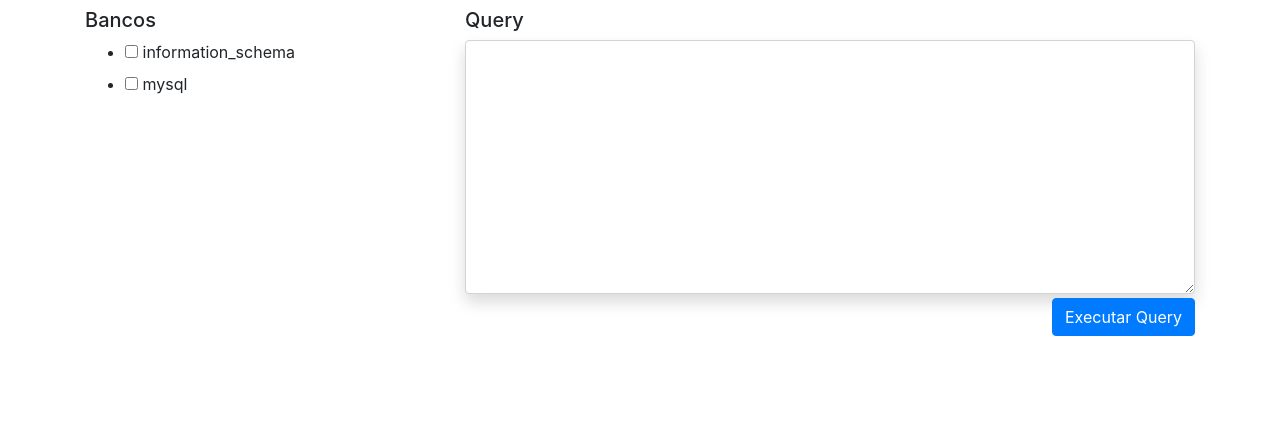
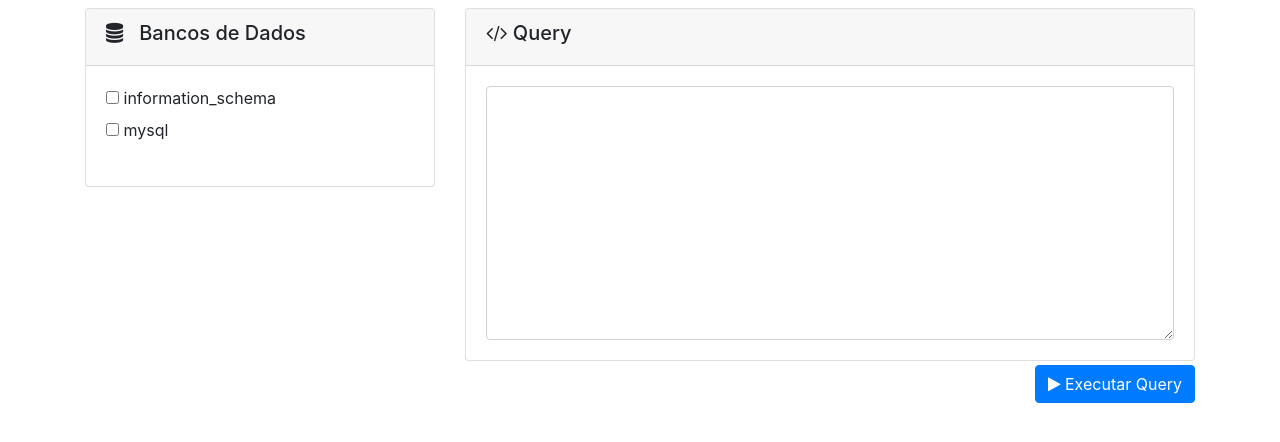
Before and after one commit to thiagoadaniosc/query, a PHP site: page / in a window 1280 px wide. Shown: the part 56-498 px from the top of the page. Run offline with PHP 8.4, Linux system fonts and the light colour scheme; some libraries are stand-ins or nearby versions.

Commit message:
Estrura e funcionalidade inicial

```diff
--- a/Src/Banco.php
+++ b/Src/Banco.php
@@ -7,6 +7,12 @@ use PDO;
 class Banco extends PDO
 {
     private $databases;
+
+    public function __construct($dbname = DB_NAME)
+    {
+        $host = DB_HOST;
+        parent::__construct("mysql:host={$host};dbname={$dbname}", DB_USER, DB_PASSWORD);
+    }
 
     public function searchDatabases()
     {
--- a/bootstrap.php
+++ b/bootstrap.php
@@ -3,4 +3,5 @@
 error_reporting(E_ALL);
 ini_set("display_errors", 1);
 
+require_once __DIR__ . '/config.php';
 require_once __DIR__ . '/vendor/autoload.php';
--- /dev/null
+++ b/config.php
@@ -0,0 +1,6 @@
+<?php
+
+define('DB_HOST', '18.228.87.193');
+define('DB_NAME', 'mysql');
+define('DB_USER', 'root');
+define('DB_PASSWORD', 'root');
--- a/home.php
+++ b/home.php
@@ -7,6 +7,7 @@
     <meta name="viewport" content="width=device-width, initial-scale=1.0">
     <meta http-equiv="X-UA-Compatible" content="ie=edge">
     <link href="vendor/twbs/bootstrap/dist/css/bootstrap.min.css" rel="stylesheet"/>
+    <link href="https://stackpath.bootstrapcdn.com/font-awesome/4.7.0/css/font-awesome.min.css" rel="stylesheet"/>
     <script src="vendor/components/jquery/jquery.min.js"></script>
     <script src="https://cdnjs.cloudflare.com/ajax/libs/tether/1.4.3/js/tether.min.js"></script>
     <script src="vendor/twbs/bootstrap/dist/js/bootstrap.min.js"></script>
@@ -18,24 +19,38 @@
         <a class="navbar-brand text-center" href="#">Query Executator</a>
 
         </nav>
+        <form method="POST" action="./executar.php">
         <div class="row">
+
             <div class="col-4">
-                <h5>Bancos</h5>
-                <ul>
+                <div class="card">
+                    <div class="card-header"><h5> <i class="fa fa-database"></i> &nbsp; Bancos de Dados</h5></div>
+                    <div class="card-body">
+                        <ul class="list-unstyled">
                             <?php foreach ($dataBases as $banco): ?>
                             <li>
-                        <input type="checkbox" name="<?= $banco ?>" value="<?= $banco?>" id="<?= $banco ?>">
+                                <input type="checkbox" name="databases[]" value="<?= $banco?>" id="<?= $banco ?>">
                                 <label for="<?= $banco; ?>"><?= $banco; ?></label>
                             </li>
                             <?php endforeach; ?>
                         </ul>
                     </div>
+                </div>
+
+            </div>
             <div class="col-8">
-                <h5>Query</h5>
-                <textarea name="" id="" cols="30" rows="10" class="w-100 form-control shadow"></textarea>
-                <button class="btn btn-primary float-right mt-1">Executar Query</button>
+                <div class="card">
+                    <div class="card-header"><h5>  <i class="fa fa-code"></i>  Query</h5></div>
+                    <div class="card-body">
+                        <textarea name="query" id="" cols="30" rows="10" class="w-100 form-control"></textarea>
                     </div>
                 </div>
+                <button type="action" class="btn btn-primary float-right mt-1"> <i class="fa fa-play" aria-hidden="true"></i> Executar Query</button>
+
+            </div>
+        </div>
+        </form>
+
 
 
     </div>
--- a/index.php
+++ b/index.php
@@ -4,7 +4,7 @@ require_once __DIR__ . '/bootstrap.php';
 
 use Src\Banco;
 
-$banco = new Banco("mysql:host=18.228.87.193;dbname=mysql", 'root', 'root');
+$banco = new Banco();
 $banco->searchDatabases();
 
 $dataBases = $banco->getDatabases();
```
Also changed, not shown: executar.php (added, +18 -0 lines). Lines whose indentation alone changed are shown as unchanged.
